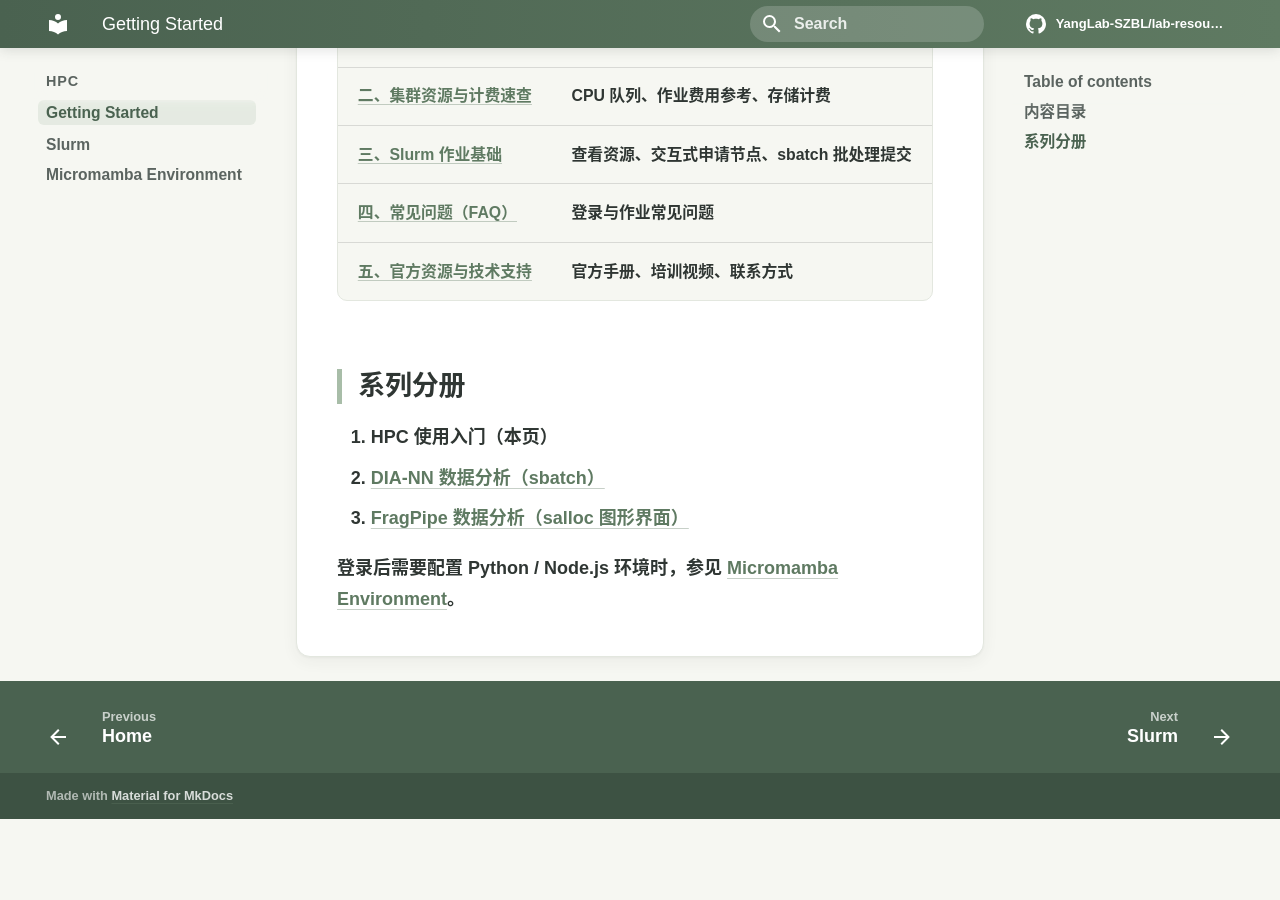
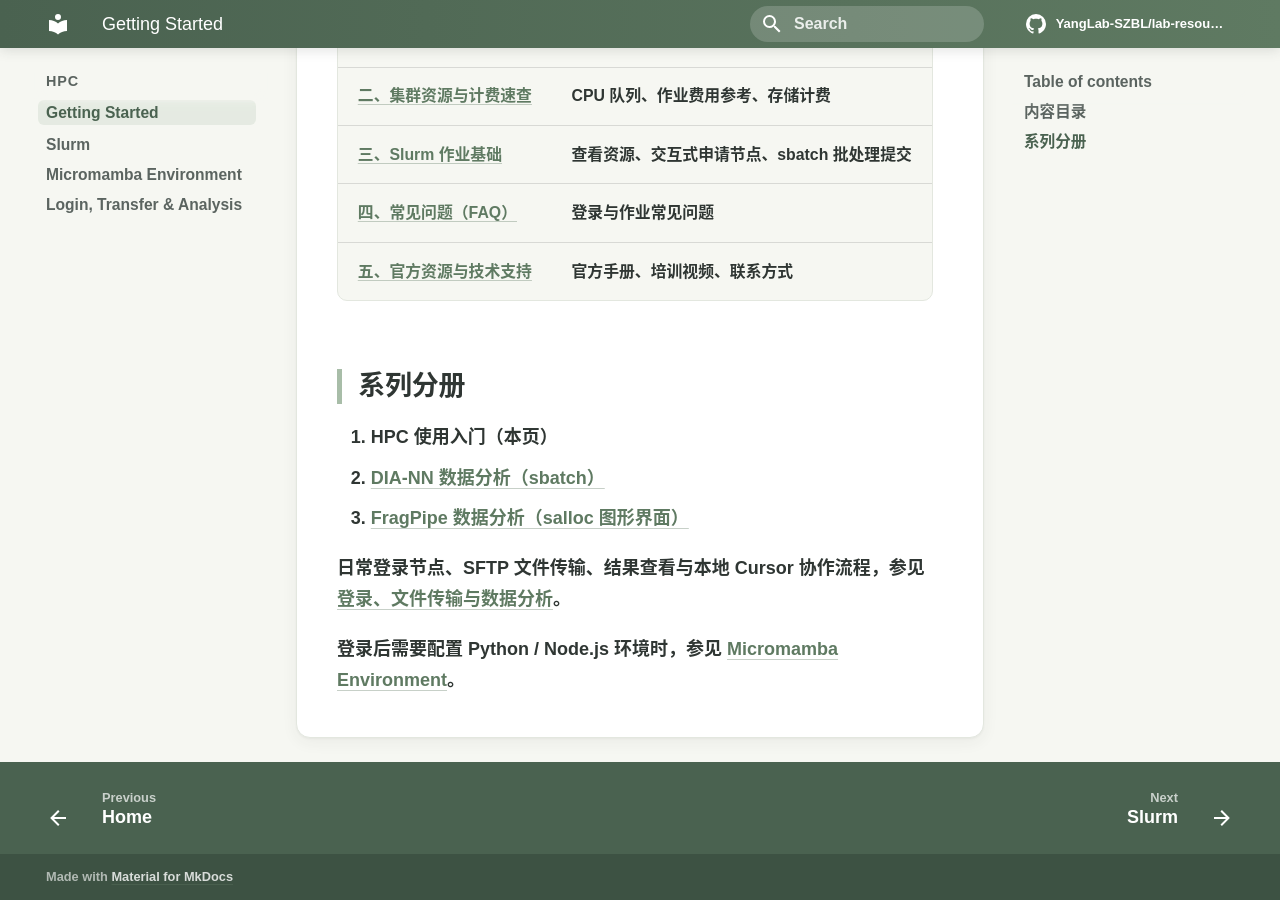
Before and after one commit to YangLab-SZBL/lab-resource, an MkDocs documentation site: the page built from docs/hpc/getting-started.md, in a window 1280 px wide and 900 px high, scrolled down 613 px. Built offline with MkDocs 1.6.1 and Material for MkDocs 9.7.7, drawn with Linux system fonts in a browser that asks for light colours; comment, search, counter and statistics services are not loaded; before the commit the page ends 1432 px from its top, so only the background shows below that.

Commit message:
Add HPC login, transfer & analysis guide to site nav
Link it from HPC Getting Started and make the SCOW URL clickable.

```diff
--- a/docs/hpc/getting-started.md
+++ b/docs/hpc/getting-started.md
@@ -21,4 +21,6 @@
 2. [DIA-NN 数据分析（sbatch）](../software/dia-nn.md)
 3. [FragPipe 数据分析（salloc 图形界面）](../software/fragpipe.md)
 
+日常登录节点、SFTP 文件传输、结果查看与本地 Cursor 协作流程，参见 [登录、文件传输与数据分析](<5-HPC 登录、文件传输与数据分析.md>)。
+
 登录后需要配置 Python / Node.js 环境时，参见 [Micromamba Environment](micromamba.md)。
--- a/mkdocs.yml
+++ b/mkdocs.yml
@@ -59,6 +59,7 @@ nav:
       - Getting Started: hpc/getting-started.md
       - Slurm: hpc/slurm.md
       - Micromamba Environment: hpc/micromamba.md
+      - Login, Transfer & Analysis: hpc/5-HPC 登录、文件传输与数据分析.md
   - Software:
       - DIA-NN: software/dia-nn.md
       - FragPipe: software/fragpipe.md
```
Also changed, not shown: docs/hpc/5-HPC 登录、文件传输与数据分析.md (+1 -1 lines).
